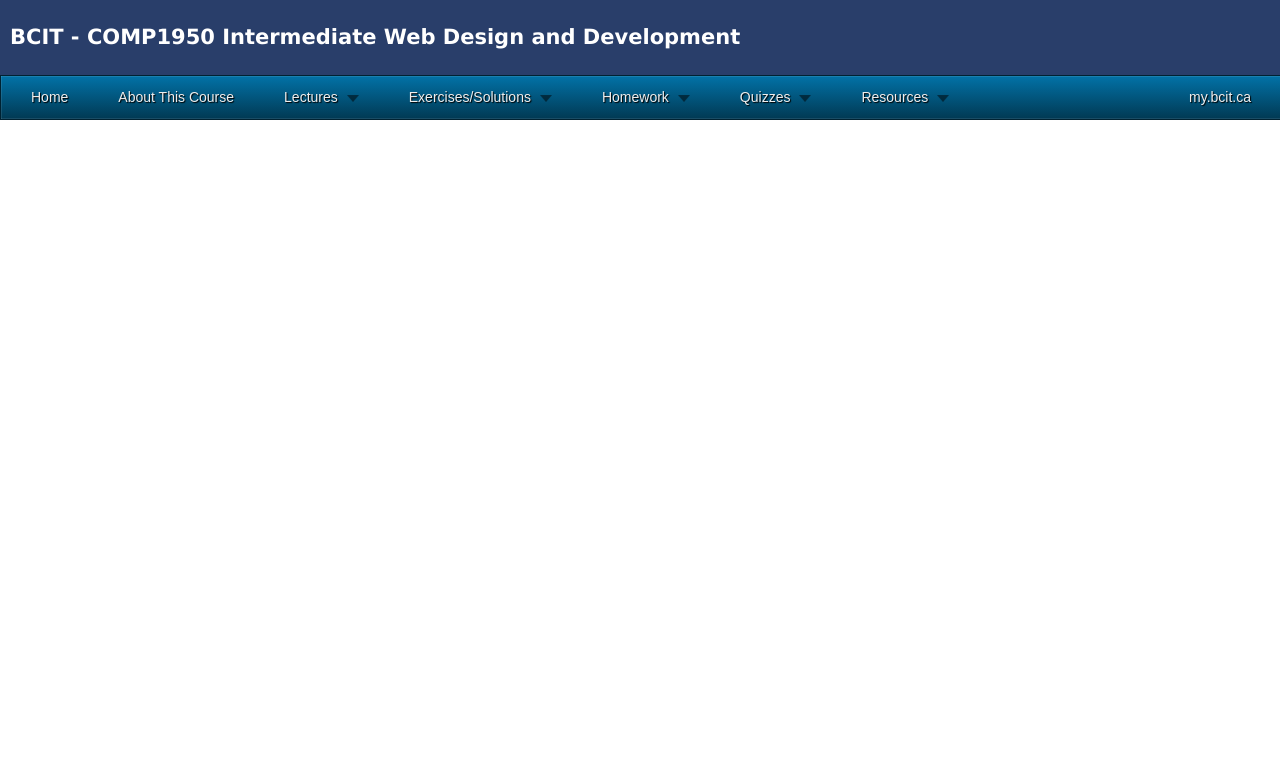
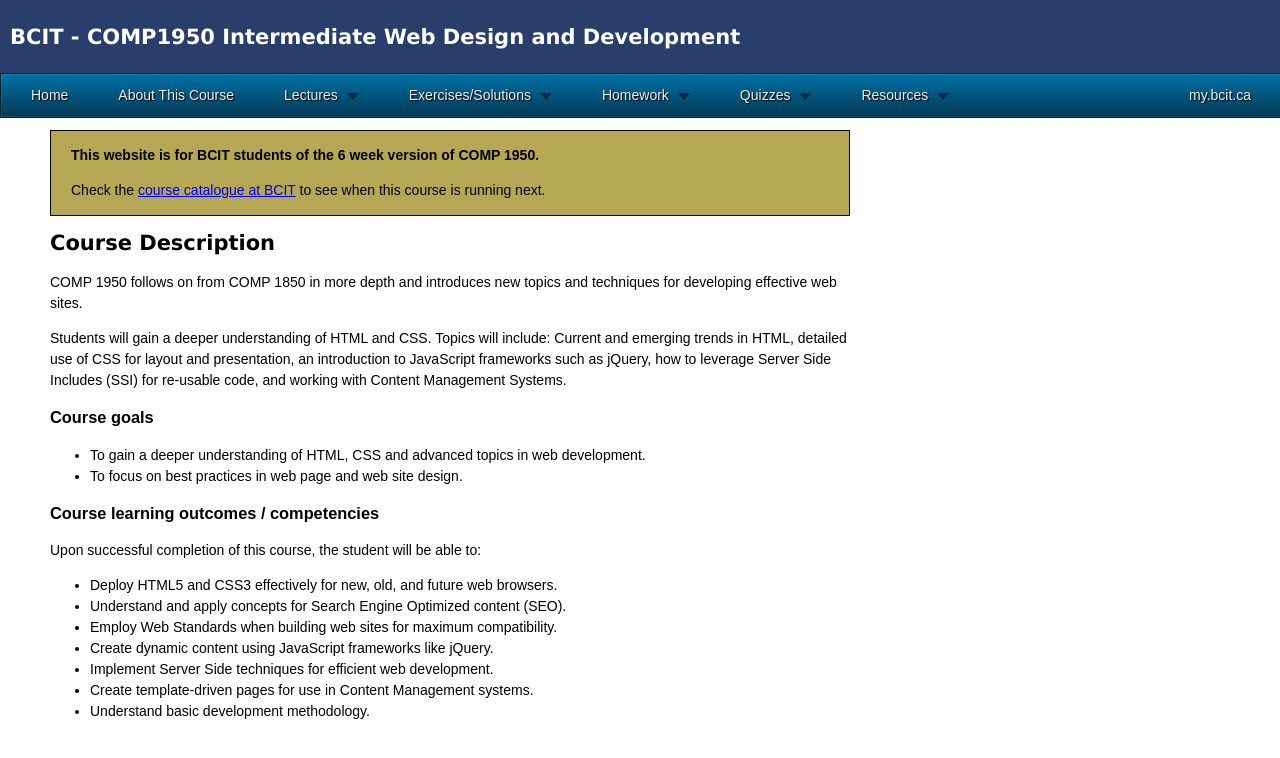
Before and after one commit to hessamg/COMP1950Project, a plain HTML site: page index.html in a window 1280 px wide. Drawn offline with Linux system fonts and the light colour scheme.

Commit message:
Homepage
- Added information to homepage.
- edited some CSS

```diff
--- a/css/finalprojectstyle.css
+++ b/css/finalprojectstyle.css
@@ -7,6 +7,30 @@ header{
 	color:#FFFFFF;
 	padding:10px;}
 
+main{
+	position:absolute;
+	top:130px;
+	left:50px;
+	}
+
+section{
+	width:800px;
+	}
+
+aside{
+	background-color:#B6A754;
+	color:#000000;
+	padding-left:20px;
+	border: 1px solid #000000;
+	}
+
 h2{
 	font-family: verdana;
 	}
+
+body, ul, li {
+	font-size:14px;
+	font-family:Arial, Helvetica, sans-serif;
+	line-height:21px;
+	text-align:left;
+}
--- a/index.html
+++ b/index.html
@@ -163,6 +163,40 @@ Notes:	Homepage for Final Project
 
 	<main>
 		<section>
+			<aside>
+			<p><strong>This website is for BCIT students of the 6 week version of COMP 1950.</strong></p>
+			<p>Check the <a href="http://www.bcit.ca/study/courses/comp1950">course catalogue at BCIT</a> to see when this course is running next.</p>
+			</aside>
+
+			<h2>Course Description</h2>
+			<p>COMP 1950 follows on from COMP 1850 in more depth and introduces new
+			topics and techniques for developing effective web sites.</p>
+
+			<p>Students will gain a deeper understanding of HTML and
+			CSS. Topics will include: Current and emerging trends in
+			HTML, detailed use of CSS for layout and presentation, an
+			introduction to JavaScript frameworks such as jQuery, how to
+			leverage Server Side Includes (SSI) for re-usable code, and
+			working with Content Management Systems.</p>
+
+			<h3>Course goals</h3>
+			<ul>
+				<li>To gain a deeper understanding of HTML, CSS and advanced topics in web development.</li>
+				<li>To focus on best practices in web page and web site design.</li>
+			</ul>
+
+			<p><h3>Course learning outcomes / competencies</h3></p>
+			<p>Upon successful completion of this course, the student will be able to:</p>
+
+			<ul>
+				<li>Deploy HTML5 and CSS3 effectively for new, old, and future web browsers.</li>
+				<li>Understand and apply concepts for Search Engine Optimized content (SEO).</li>
+				<li>Employ Web Standards when building web sites for maximum compatibility.</li>
+				<li>Create dynamic content using JavaScript frameworks like jQuery.</li>
+				<li>Implement Server Side techniques for efficient web development.</li>
+				<li>Create template-driven pages for use in Content Management systems.</li>
+				<li>Understand basic development methodology.</li>
+			</ul>
 		</section>
 	</main>
 
--- a/navigation/menu.css
+++ b/navigation/menu.css
@@ -7,7 +7,7 @@ body, ul, li {
 
 #menu {
 	position:fixed;
-	top:45px;
+	top:43px;
 	left:0px;
 	z-index:9999;
 	list-style:none;
```
